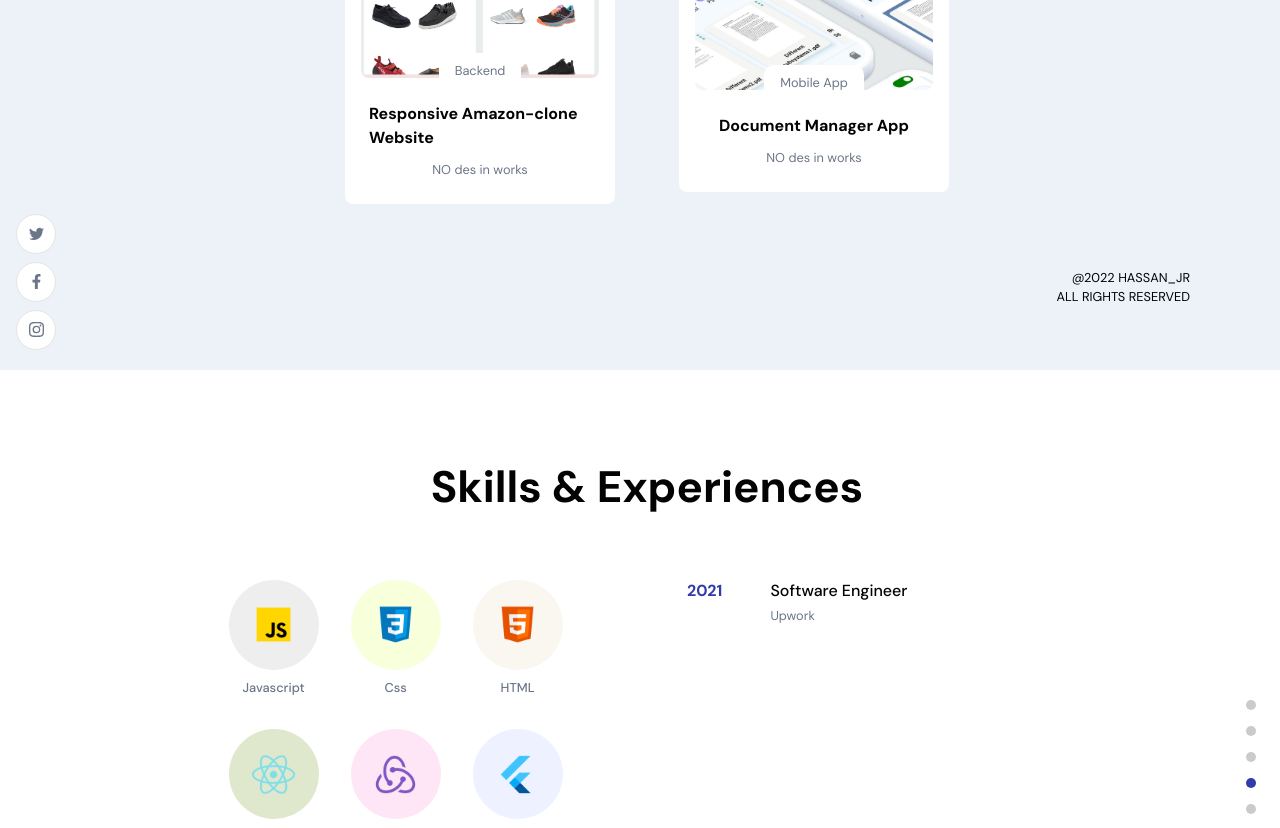
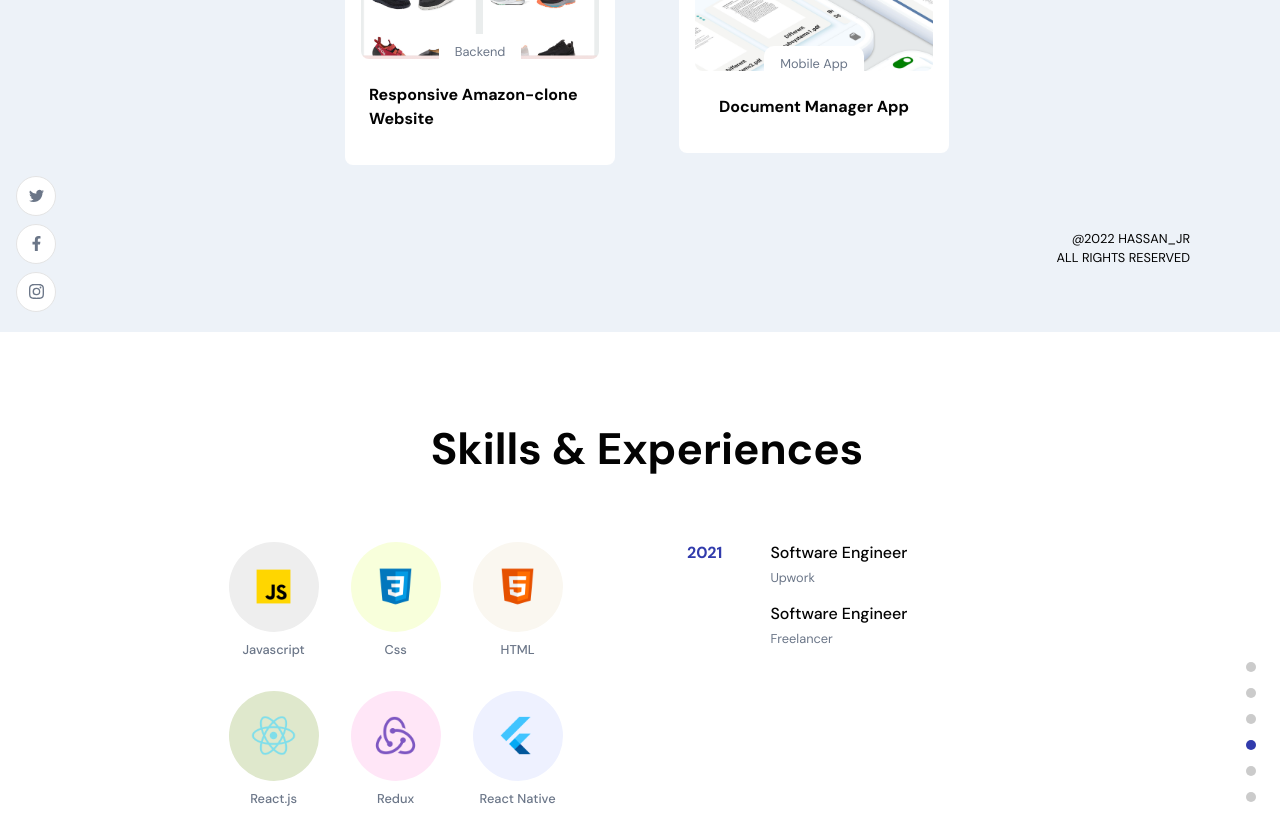
Before and after one commit to Hassan-jr/Portfolio-2, a React (Create React App) app: page / in a window 1280 px wide. Shown: the part 2480-3308 px from the top of the page. Built offline with nearby package versions, Linux system fonts and the light colour scheme.

Commit message:
exprience added

```diff
--- a/src/container/Data.js
+++ b/src/container/Data.js
@@ -80,6 +80,11 @@ const experiences = [
         company: 'Upwork',
         desc: 'I a verified freelance software,full stack and cross platform developer at upwork',
       },
+      {
+        name: 'Software Engineer',
+        company: 'Freelancer',
+        desc: 'I a verified freelance software,full stack and cross platform developer at freelancer',
+      },
     ],
   },
 ];
@@ -120,7 +125,7 @@ const works = [
     projectLink: 'https://github.com/Hassan-jr/Admin-Dashboard',
     codeLink: 'https://github.com/Hassan-jr/Admin-Dashboard',
     title: 'Admin Dashboard',
-    description: 'NO des in works',
+    description: '',
     tags: ['Frontend'],
   },
   {
@@ -129,7 +134,7 @@ const works = [
     projectLink: 'https://blog.hassanjr.com/',
     codeLink: 'https://github.com/Hassan-jr/Blog',
     title: 'Blog Website',
-    description: 'NO des in works',
+    description: '',
     tags: ['Backend', 'Frontend'],
   },
   {
@@ -138,7 +143,7 @@ const works = [
     projectLink: 'https://blog.hassanjr.com/',
     codeLink: 'https://github.com/Hassan-jr/Blog',
     title: 'Real Estate Project',
-    description: 'NO des in works',
+    description: '',
     tags: ['Frontend'],
   },
   {
@@ -147,7 +152,7 @@ const works = [
     projectLink: 'http://amazonbyhassan.herokuapp.com/',
     codeLink: 'https://github.com/Hassan-jr/amazon-clone-website',
     title: 'Responsive Amazon-clone Website',
-    description: 'NO des in works',
+    description: '',
     tags: ['Backend', 'Frontend'],
   },
   {
@@ -156,7 +161,7 @@ const works = [
     projectLink: 'http://amazonbyhassan.herokuapp.com/',
     codeLink: 'https://github.com/Hassan-jr/amazon-clone-website',
     title: 'Document Manager App',
-    description: 'NO des in works',
+    description: '',
     tags: ['Mobile App'],
   },
 ];
```
